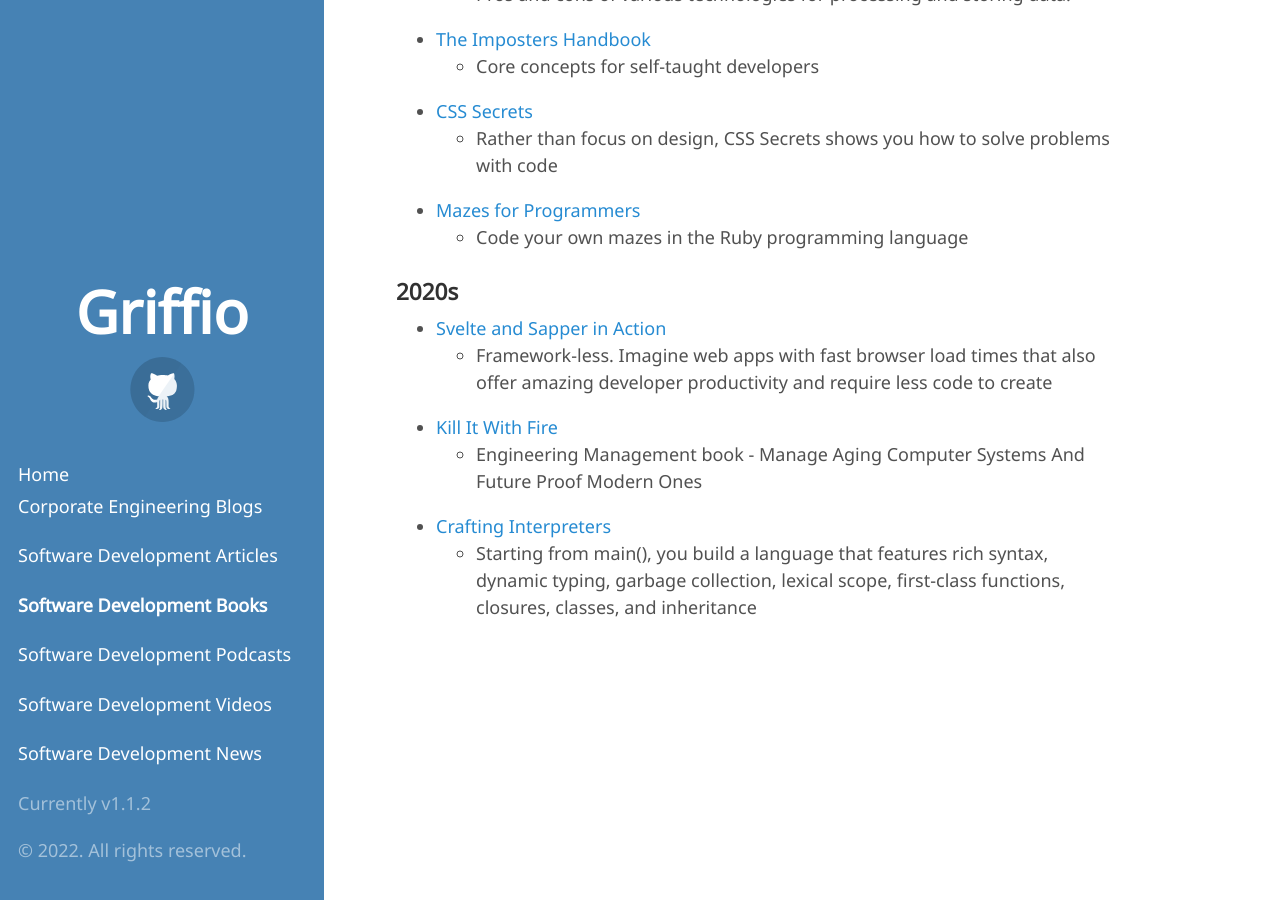
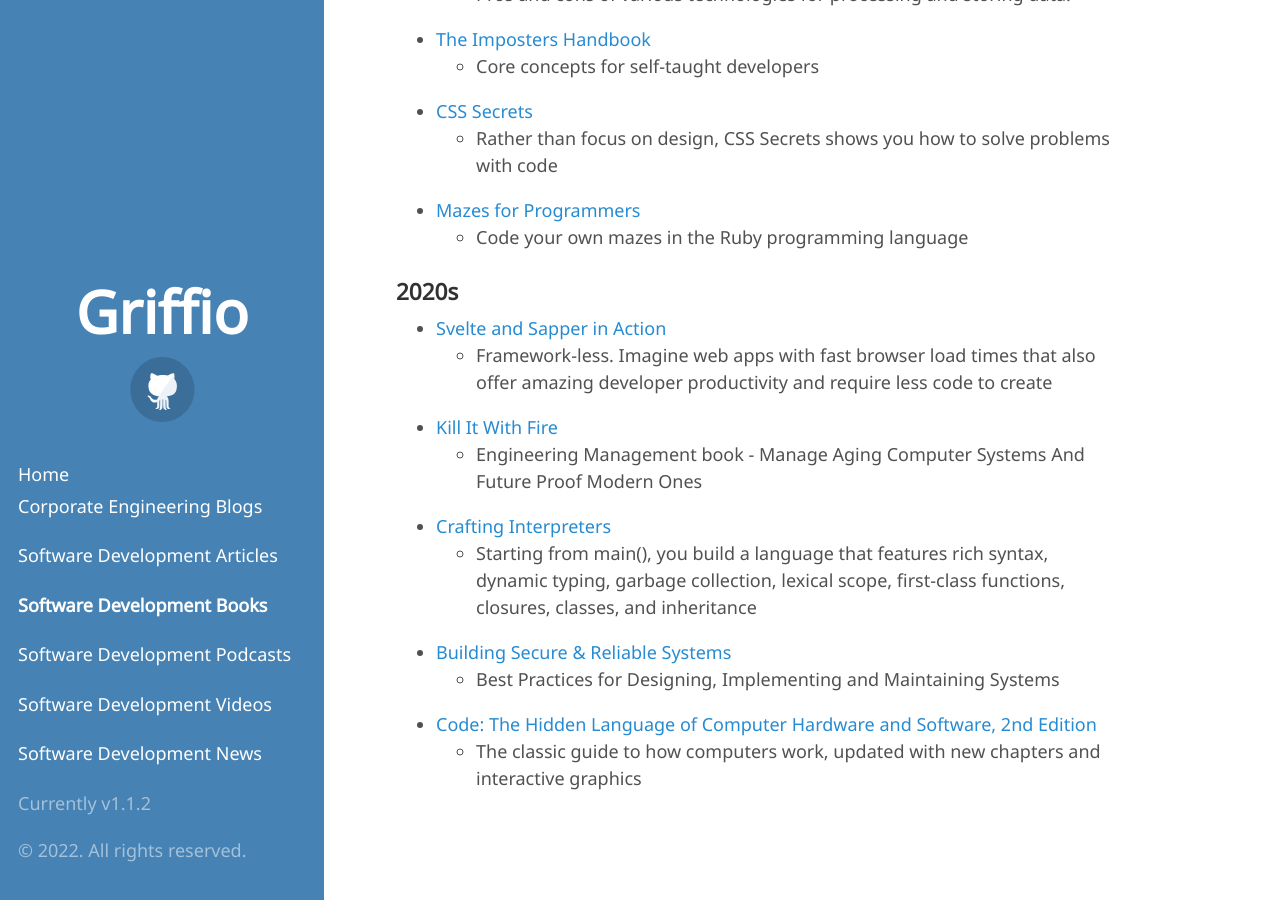
Before and after one commit to griffio/griffio.github.io, a Jekyll site: the page built from tech-books.md, in a window 1280 px wide and 900 px high, scrolled down 2674 px. Built offline with Jekyll 4.4.1, drawn with Linux system fonts in a browser that asks for light colours; some web fonts are replaced.

Commit message:
Update tech-books.md

```diff
--- a/tech-books.md
+++ b/tech-books.md
@@ -93,3 +93,7 @@
   - Engineering Management book - Manage Aging Computer Systems And Future Proof Modern Ones
 - [Crafting Interpreters](https://craftinginterpreters.com/)
   - Starting from main(), you build a language that features rich syntax, dynamic typing, garbage collection, lexical scope, first-class functions, closures, classes, and inheritance
+- [Building Secure & Reliable Systems](https://www.oreilly.com/library/view/building-secure-and/9781492083115/)
+  - Best Practices for Designing, Implementing and Maintaining Systems
+- [Code: The Hidden Language of Computer Hardware and Software, 2nd Edition](https://www.microsoftpressstore.com/store/code-the-hidden-language-of-computer-hardware-and-software-9780137909100)
+  - The classic guide to how computers work, updated with new chapters and interactive graphics
```
